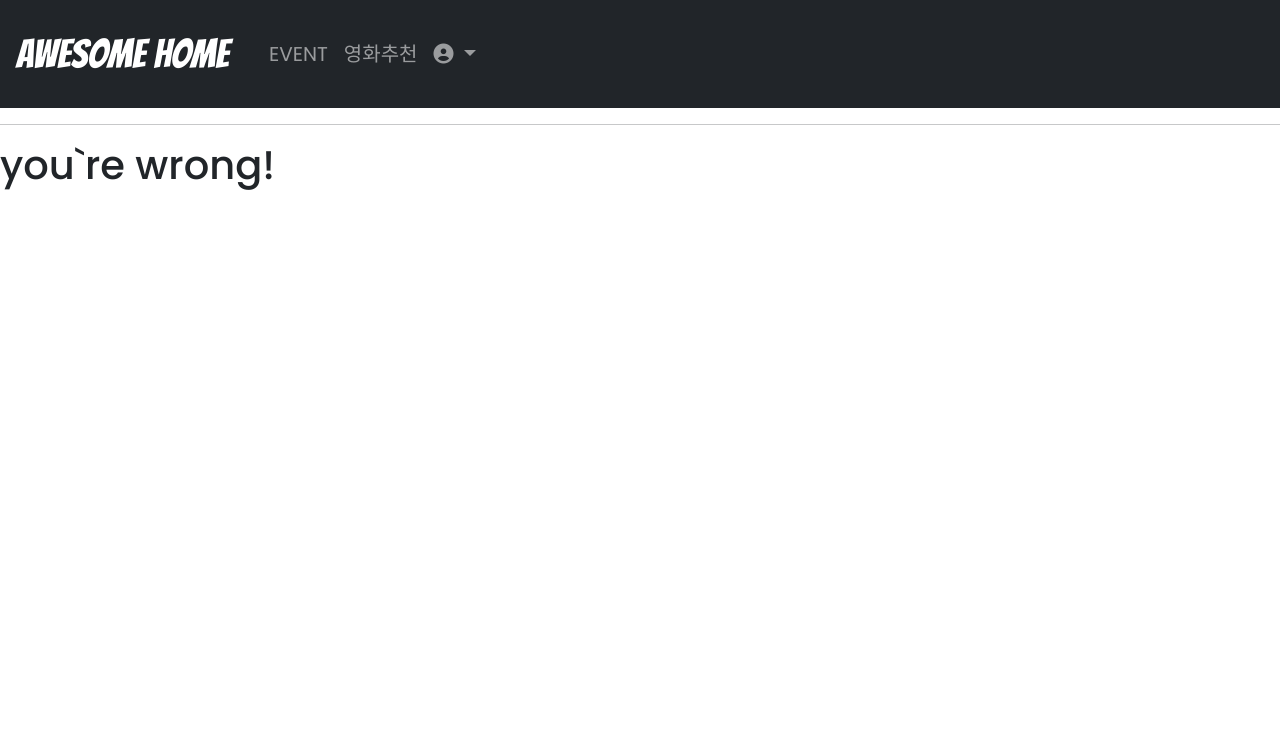
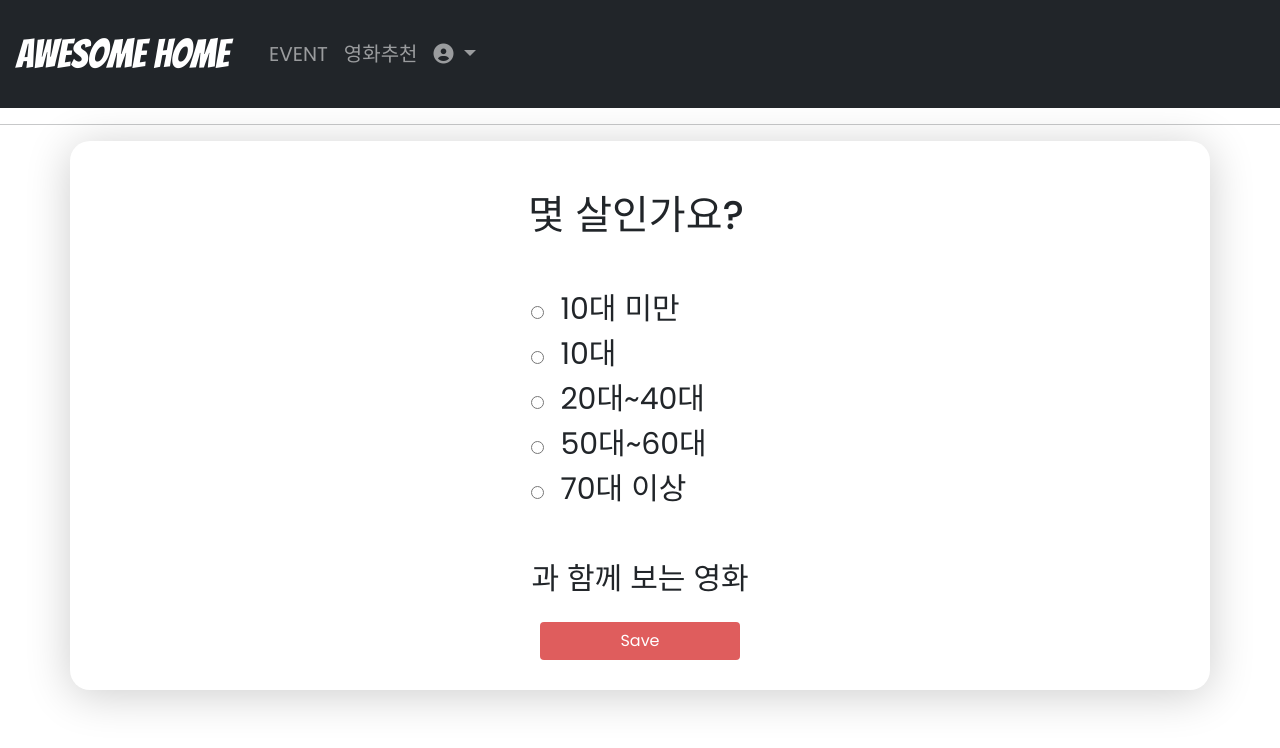
Before and after one commit to syoon6682/Movie_Recommendation_pjt, a Vue app in the folder final-pjt-front/finalpjt/: page /recommendation/question3 in a window 1280 px wide. Before the commit this address led to /404. Shown: the top 748 px of the page. Built offline with nearby package versions, Linux system fonts and the light colour scheme; no server answers; sample sign-in values are in the browser's storage.

Commit message:
question link

```diff
--- a/final-pjt-front/finalpjt/src/components/NavBar.vue
+++ b/final-pjt-front/finalpjt/src/components/NavBar.vue
@@ -8,7 +8,7 @@
     <b-collapse id="nav-collapse" is-nav>
       <b-navbar-nav>
         <b-nav-item href="/event" style="font-size:20px">EVENT</b-nav-item>
-        <b-nav-item href="/recommendation/question" style="font-size:20px">영화추천</b-nav-item>
+        <b-nav-item href="/recommendation/question1" style="font-size:20px">영화추천</b-nav-item>
       </b-navbar-nav>
 
       <!-- Right aligned nav items -->
--- a/final-pjt-front/finalpjt/src/router/index.js
+++ b/final-pjt-front/finalpjt/src/router/index.js
@@ -10,13 +10,21 @@ import EventList from '@/views/EventList.vue'
 import PopcornView from '@/views/PopcornView.vue'
 import ReviewEvent from '@/views/ReviewEvent.vue'
 import MovieMaking from '@/views/MovieMaking.vue'
-import QuestionList from '@/views/QuestionList.vue'
+// import QuestionList from '@/views/QuestionList.vue'
 import ResultList from '@/views/ResultList.vue'
 import MovieDetail from '@/views/MovieDetail.vue'
 import MovieReview from '@/views/MovieReview.vue'
 import ReviewDetail from '@/views/ReviewDetail.vue'
 import SearchList from '@/views/SearchList.vue'
 import NotFound404 from '@/views/NotFound404.vue'
+import question1 from '@/views/questions/question1.vue'
+import question2 from '@/views/questions/question2.vue'
+import question3 from '@/views/questions/question3.vue'
+import question4 from '@/views/questions/question4.vue'
+import question5 from '@/views/questions/question5.vue'
+
+
+
 
 
 
@@ -75,10 +83,35 @@ const routes = [
     name: 'moviemaking',
     component: MovieMaking
   },
+  // {
+  //   path: '/recommendation/question',
+  //   name: 'question',
+  //   component: QuestionList
+  // },
   {
-    path: '/recommendation/question',
-    name: 'question',
-    component: QuestionList
+    path: '/recommendation/question1',
+    name: 'question1',
+    component: question1
+  },
+  {
+    path: '/recommendation/question2',
+    name: 'question2',
+    component: question2
+  },
+  {
+    path: '/recommendation/question3',
+    name: 'question3',
+    component: question3
+  },
+  {
+    path: '/recommendation/question4',
+    name: 'question4',
+    component: question4
+  },
+  {
+    path: '/recommendation/question5',
+    name: 'question5',
+    component: question5
   },
   {
     path: '/recommendation/result',
--- a/final-pjt-front/finalpjt/src/store/modules/movies.js
+++ b/final-pjt-front/finalpjt/src/store/modules/movies.js
@@ -7,14 +7,29 @@ export default {
 
   state: {
     answer: [],
+    answer1: localStorage.getItem('answer1'),
+    answer2: localStorage.getItem('answer2'),
+    answer3: localStorage.getItem('answer3'),
+    answer4: localStorage.getItem('answer4'),
+    answer5: localStorage.getItem('answer5'),
   },
 
   getters: {
     answer:state => state.answer,
+    answer1:state => state.answer1,
+    answer2:state => state.answer2,
+    answer3:state => state.answer3,
+    answer4:state => state.answer4,
+    answer5:state => state.answer5,
   },
 
   mutations: {
-    SET_ANSWER: (state, answer) => state.answer=answer
+    SET_ANSWER: (state, answer) => state.answer=answer,
+    SET_ANSWER1: (state, answer1) => state.answer1=answer1,
+    SET_ANSWER2: (state, answer2) => state.answer2=answer2,
+    SET_ANSWER3: (state, answer3) => state.answer3=answer3,
+    SET_ANSWER4: (state, answer4) => state.answer4=answer4,
+    SET_ANSWER5: (state, answer5) => state.answer5=answer5,
   },
 
   actions: {
--- a/final-pjt-front/finalpjt/src/views/QuestionList.vue
+++ /dev/null
@@ -1,88 +0,0 @@
-<template>
-  <div>
-    <question1 v-if="answer === 0"></question1>
-    <question2 v-if="answer === 1"></question2>
-    <question3 v-if="answer === 2"></question3>
-    <question4 v-if="answer === 3"></question4>
-    <question5 v-if="answer === 4"></question5>
-  </div>
-</template>
-
-<script>
-import question1 from '@/components/questions/question1.vue'
-import question2 from '@/components/questions/question2.vue'
-import question3 from '@/components/questions/question3.vue'
-import question4 from '@/components/questions/question4.vue'
-import question5 from '@/components/questions/question5.vue'
-
-// import { mapGetters } from 'vuex'
-
-export default {
-  name: 'QuestionList',
-  components: {
-    question1,
-    question2,
-    question3,
-    question4,
-    question5,
-  },
-  data() {
-    return {
-        answer: this.$store.getters.answer.length
-    }
-
-  },
-  computed: {
-    // ...mapGetters(['answer']),
-    }
-  }
-
-
-</script>
-
-<style scoped>
-  h1 {
-    padding: 40px;
-  }
-
-.surveyform {
-    font-size: 30px;
-  }
-
-  .survey {
-    display: flex;
-    justify-content: center;
-    align-content: center;
-  }
-
-  .container {
-    display: flex;
-    justify-content: center;
-    flex-direction: column;
-    box-shadow: 0 5px 45px rgba(0, 0, 0, 0.2);
-    border-radius: 20px;
-    padding: 10px;
-  }
-
-  .radiobutton {
-    margin-right: 16px;
-  }
-
-  .savebutton {
-    display: flex;
-    justify-content: center;
-    margin: 20px 20px;
-    width: 200px
-  }
-
-  .btn {
-    background-color: rgb(223, 93, 93);
-    color: white;
-  }
-
-  .buttoncontainer {
-    display:flex;
-    justify-content: center;
-  }
-
-</style>
--- a/final-pjt-front/finalpjt/src/components/questions/question4.vue
+++ b/final-pjt-front/finalpjt/src/views/questions/question1.vue
@@ -2,15 +2,15 @@
   <div>
     <div class="container">
       <div class="title">
-        <h1 class="d-flex justify-content-center"> 누구와 함께 영화를 보나요? </h1>
+        <h1 class="d-flex justify-content-center"> 누구와 영화를 보나요? </h1>
       </div>
       <div class="survey">
         <div class="surveyform">
           <input v-model="picked" class="radiobutton" type="radio" id="parents" value="부모님" >
           <label for="parents">부모님</label>
           <br>
-          <input v-model="picked" class="radiobutton" type="radio" id="friends" value="친구들" >
-          <label for="friends">친구들</label>
+          <input v-model="picked" class="radiobutton" type="radio" id="friends" value="친구" >
+          <label for="friends">친구</label>
           <br>
           <input v-model="picked" class="radiobutton" type="radio" id="lover" value="연인" >
           <label for="lover">연인</label>
@@ -24,15 +24,17 @@
         </div>
       </div>
           <div class="buttoncontainer">
-        <button class="savebutton btn">Save</button>
+            <button class="savebutton btn" @click="saveAnswer1" >Save</button>
           </div>
     </div>
   </div>
 </template>
 
 <script>
+import router from '@/router'
+// import { mapGetters } from 'vuex'
 export default {
-  name: 'QuestionFour',
+  name: 'QuestionOne',
   data:() => {
     return {
       picked: ''
@@ -40,11 +42,15 @@ export default {
 
   },
   methods: {
-    save() {
-      console.log()
+    saveAnswer1(){
+      const pick = this.picked
+      localStorage.setItem('answer1', pick)
+      this.$store.getters.answer.push(pick)
+      router.push({name: 'question2'})
   }
   }
 }
+
 </script>
 
 <style scoped>
--- a/final-pjt-front/finalpjt/src/components/questions/question5.vue
+++ b/final-pjt-front/finalpjt/src/views/questions/question2.vue
@@ -2,37 +2,39 @@
   <div>
     <div class="container">
       <div class="title">
-        <h1 class="d-flex justify-content-center"> 누구와 함께 영화를 보나요? </h1>
+        <h1 class="d-flex justify-content-center"> 어디서 영화를 보나요? </h1>
       </div>
       <div class="survey">
         <div class="surveyform">
-          <input v-model="picked" class="radiobutton" type="radio" id="parents" value="부모님" >
-          <label for="parents">부모님</label>
+          <input v-model="picked" class="radiobutton" type="radio" id="parents" value="집" >
+          <label for="parents">집</label>
           <br>
-          <input v-model="picked" class="radiobutton" type="radio" id="friends" value="친구들" >
-          <label for="friends">친구들</label>
+          <input v-model="picked" class="radiobutton" type="radio" id="friends" value="캠핑장" >
+          <label for="friends">캠핑장</label>
           <br>
-          <input v-model="picked" class="radiobutton" type="radio" id="lover" value="연인" >
-          <label for="lover">연인</label>
+          <input v-model="picked" class="radiobutton" type="radio" id="lover" value="영화관" >
+          <label for="lover">영화관</label>
           <br>
-          <input v-model="picked" class="radiobutton" type="radio" id="kids" value="아이들">
-          <label for="kids">아이들</label>
+          <input v-model="picked" class="radiobutton" type="radio" id="kids" value="바닷가">
+          <label for="beach">바닷가</label>
           <br>
           <br>
-          <span> {{ picked }} 과 함께 보는 영화 </span>
+          <span> {{ picked }} 에서 보는 영화 </span>
           <br>
         </div>
       </div>
       <div class="buttoncontainer">
-        <button class="savebutton btn">Save</button>
+        <button class="savebutton btn" @click="saveAnswer2">Save</button>
       </div>
     </div>
   </div>
 </template>
 
 <script>
+import router from '@/router'
+
 export default {
-  name: 'QuestionFive',
+  name: 'QuestionTwo',
   data:() => {
     return {
       picked: ''
@@ -40,9 +42,12 @@ export default {
 
   },
   methods: {
-    save() {
-      console.log()
-    }
+    saveAnswer2(){
+      const pick = this.picked
+      localStorage.setItem('answer2', pick)
+      this.$store.getters.answer.push(pick)
+      router.push({name: 'question3'})
+  }
   }
 }
 </script>
@@ -52,9 +57,9 @@ export default {
     padding: 40px;
   }
 
-.surveyform {
-    font-size: 30px;
-  }
+  .surveyform {
+      font-size: 30px;
+    }
 
   .survey {
     display: flex;
--- a/final-pjt-front/finalpjt/src/components/questions/question1.vue
+++ b/final-pjt-front/finalpjt/src/views/questions/question3.vue
@@ -2,38 +2,43 @@
   <div>
     <div class="container">
       <div class="title">
-        <h1 class="d-flex justify-content-center"> 누구와 영화를 보나요? </h1>
+        <h1 class="d-flex justify-content-center"> 몇 살인가요? </h1>
       </div>
       <div class="survey">
         <div class="surveyform">
-          <input v-model="picked" class="radiobutton" type="radio" id="parents" value="부모님" >
-          <label for="parents">부모님</label>
+          <input v-model="picked" class="radiobutton" type="radio" id="parents" value="10대 미만" >
+          <label for="less10">10대 미만</label>
           <br>
-          <input v-model="picked" class="radiobutton" type="radio" id="friends" value="친구" >
-          <label for="friends">친구</label>
+          <input v-model="picked" class="radiobutton" type="radio" id="friends" value="10대" >
+          <label for="10">10대</label>
           <br>
-          <input v-model="picked" class="radiobutton" type="radio" id="lover" value="연인" >
-          <label for="lover">연인</label>
+          <input v-model="picked" class="radiobutton" type="radio" id="lover" value="20대~40대" >
+          <label for="2040">20대~40대</label>
           <br>
-          <input v-model="picked" class="radiobutton" type="radio" id="kids" value="아이들">
-          <label for="kids">아이들</label>
+          <input v-model="picked" class="radiobutton" type="radio" id="kids" value="50대~60대">
+          <label for="5060">50대~60대</label>
+          <br>
+          <input v-model="picked" class="radiobutton" type="radio" id="kids" value="70대 이상">
+          <label for="over70">70대 이상</label>
           <br>
           <br>
           <span> {{ picked }} 과 함께 보는 영화 </span>
           <br>
         </div>
       </div>
-          <div class="buttoncontainer">
-            <button class="savebutton btn" @click="saveAnswer" >Save</button>
-          </div>
+      <div class="buttoncontainer">
+        <button class="savebutton btn" @click="saveAnswer3">Save</button>
+      </div>
     </div>
   </div>
 </template>
 
+
 <script>
-// import { mapActions } from 'vuex'
+import router from '@/router'
+
 export default {
-  name: 'QuestionOne',
+  name: 'QuestionThree',
   data:() => {
     return {
       picked: ''
@@ -41,15 +46,14 @@ export default {
 
   },
   methods: {
-    saveAnswer(){
+    saveAnswer3(){
       const pick = this.picked
+      localStorage.setItem('answer3', pick)
       this.$store.getters.answer.push(pick)
-      const answer = this.$store.getters.answer
-      console.log(answer)
+      router.push({name: 'question4'})
   }
   }
 }
-
 </script>
 
 <style scoped>
@@ -57,9 +61,9 @@ export default {
     padding: 40px;
   }
 
-  .surveyform {
-      font-size: 30px;
-    }
+.surveyform {
+    font-size: 30px;
+  }
 
   .survey {
     display: flex;
--- a/final-pjt-front/finalpjt/src/components/questions/question2.vue
+++ b/final-pjt-front/finalpjt/src/views/questions/question4.vue
@@ -2,37 +2,40 @@
   <div>
     <div class="container">
       <div class="title">
-        <h1 class="d-flex justify-content-center"> 어디서 영화를 보나요? </h1>
+        <h1 class="d-flex justify-content-center"> 기분이 어떤가요? </h1>
       </div>
       <div class="survey">
         <div class="surveyform">
-          <input v-model="picked" class="radiobutton" type="radio" id="parents" value="집" >
-          <label for="parents">집</label>
+          <input v-model="picked" class="radiobutton" type="radio" id="parents" value="행복" >
+          <label for="happy">아주 행복</label>
           <br>
-          <input v-model="picked" class="radiobutton" type="radio" id="friends" value="캠핑장" >
-          <label for="friends">캠핑장</label>
+          <input v-model="picked" class="radiobutton" type="radio" id="friends" value="화남" >
+          <label for="mad">화남</label>
           <br>
-          <input v-model="picked" class="radiobutton" type="radio" id="lover" value="영화관" >
-          <label for="lover">영화관</label>
+          <input v-model="picked" class="radiobutton" type="radio" id="lover" value="우울" >
+          <label for="blue">우울</label>
           <br>
-          <input v-model="picked" class="radiobutton" type="radio" id="kids" value="바닷가">
-          <label for="beach">바닷가</label>
+          <input v-model="picked" class="radiobutton" type="radio" id="kids" value="심심">
+          <label for="bored">심심</label>
           <br>
           <br>
-          <span> {{ picked }} 에서 보는 영화 </span>
+          <span> {{ picked }} 할 때 보는 영화 </span>
           <br>
         </div>
       </div>
       <div class="buttoncontainer">
-        <button class="savebutton btn">Save</button>
+        <button class="savebutton btn" @click="saveAnswer4">Save</button>
       </div>
     </div>
   </div>
 </template>
 
+
 <script>
+import router from '@/router'
+
 export default {
-  name: 'QuestionTwo',
+  name: 'QuestionFour',
   data:() => {
     return {
       picked: ''
@@ -40,9 +43,14 @@ export default {
 
   },
   methods: {
-
-    }
+    saveAnswer4(){
+      const pick = this.picked
+      localStorage.setItem('answer4', pick)
+      this.$store.getters.answer.push(pick)
+      router.push({name: 'result'})
   }
+  }
+}
 </script>
 
 <style scoped>
@@ -50,9 +58,9 @@ export default {
     padding: 40px;
   }
 
-  .surveyform {
-      font-size: 30px;
-    }
+.surveyform {
+    font-size: 30px;
+  }
 
   .survey {
     display: flex;
--- a/final-pjt-front/finalpjt/src/components/questions/question3.vue
+++ b/final-pjt-front/finalpjt/src/views/questions/question5.vue
@@ -1,4 +1,5 @@
 <template>
+  <!-- 일단은 보류! -->
   <div>
     <div class="container">
       <div class="title">
@@ -32,7 +33,7 @@
 
 <script>
 export default {
-  name: 'QuestionThree',
+  name: 'QuestionFive',
   data:() => {
     return {
       picked: ''
```
Also changed, not shown: 2 other files (tests, documents, lock files or other folders). Lines whose indentation alone changed are shown as unchanged.
